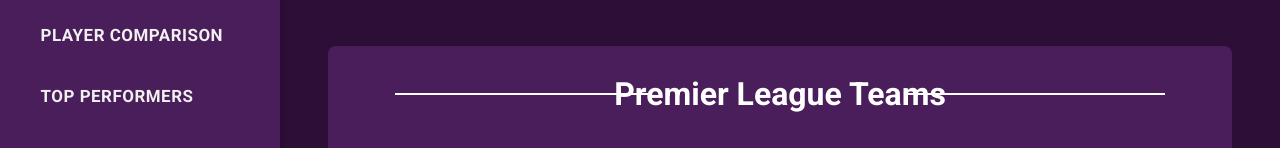
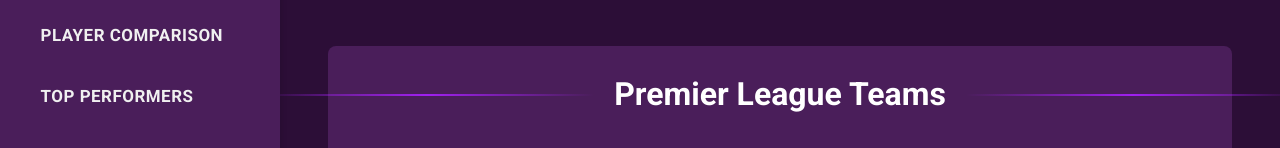
Before and after one commit to husainwafaie/Premier-League-App, a React (Create React App) app in the folder frontend/: page /dashboard in a window 1280 px wide. Shown: the part 174-322 px from the top of the page. Built offline with nearby package versions, Linux system fonts and the light colour scheme; no server answers; grey boxes are pictures that could not be loaded.

Commit message:
Fixed gradient lines

```diff
--- a/frontend/src/App.css
+++ b/frontend/src/App.css
@@ -1001,15 +1001,18 @@
   box-shadow: 0 5px 15px rgba(160, 32, 240, 0.3);
 }
 
+.team-logos {
+  text-align: center;
+  margin-bottom: 2rem;
+}
+
 .team-logos h3 {
-  margin-top: 0;
-  margin-bottom: 2rem;
-  text-align: center;
+  display: inline-block;
   font-size: 2rem;
   color: var(--white);
   position: relative;
-  overflow: hidden;
   padding: 0 20px;
+  margin: 0 auto 2rem;
 }
 
 .team-logos h3::before,
@@ -1017,26 +1020,15 @@
   content: '';
   position: absolute;
   top: 50%;
-  width: 30%;
+  width: 90%;
   height: 2px;
-  background-color: var(--white);
-  transform: translateY(-50%);
+  background: linear-gradient(to right, transparent, var(--new-purple), transparent);
 }
 
 .team-logos h3::before {
-  left: -30%;
-  animation: slideInLeft 1s forwards;
+  right: 100%;
 }
 
 .team-logos h3::after {
-  right: -30%;
-  animation: slideInRight 1s forwards;
+  left: 100%;
 }
-
-@keyframes slideInLeft {
-  to { left: 5%; }
-}
-
-@keyframes slideInRight {
-  to { right: 5%; }
-}
```
